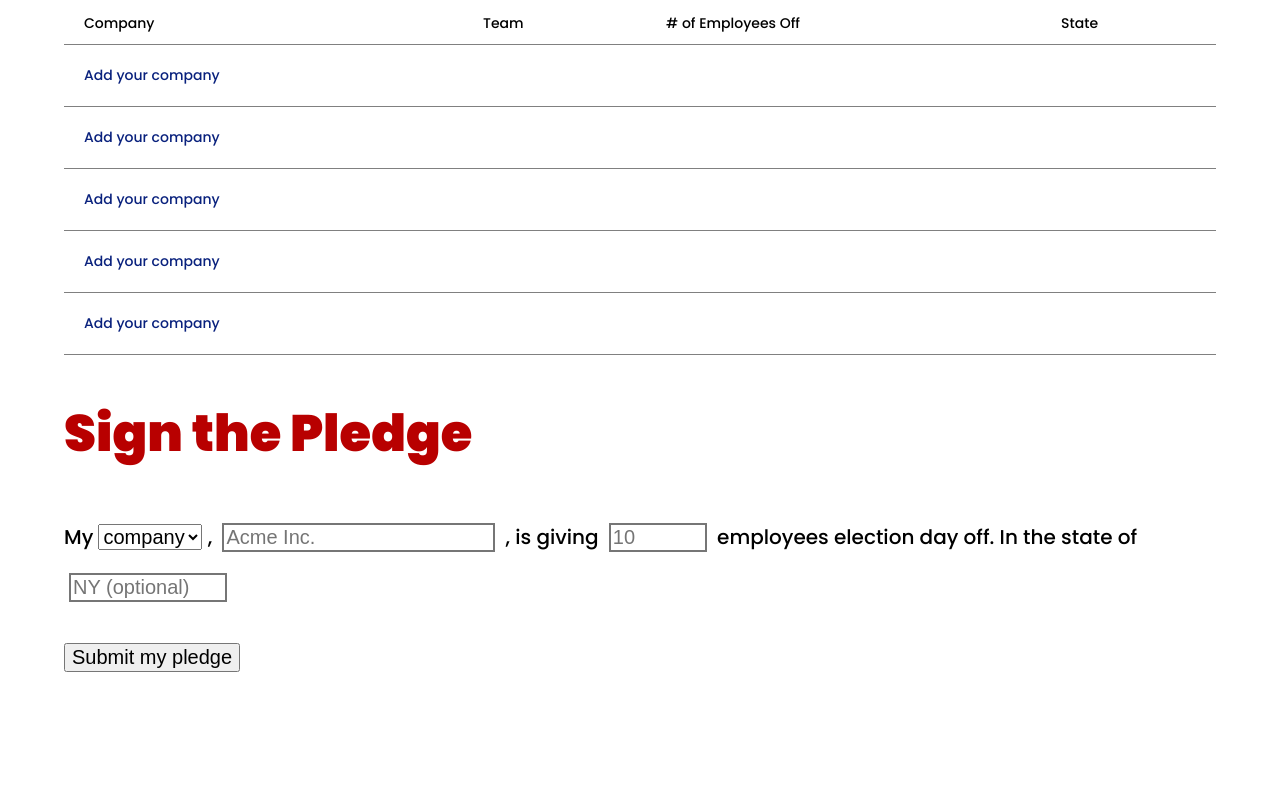
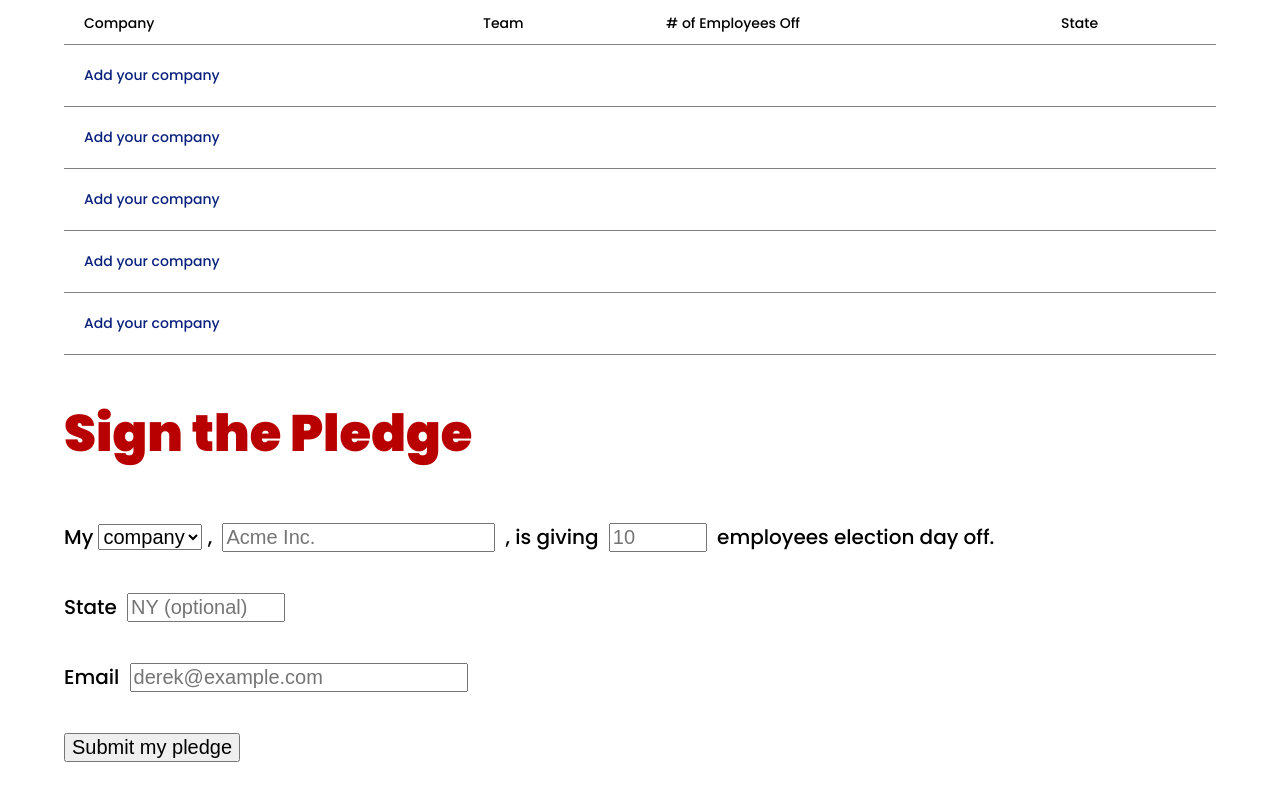
Before and after one commit to alflennik/off-to-vote, a plain HTML site: page public/index.html in a window 1280 px wide. Shown: the part 730-1530 px from the top of the page. Drawn offline with Linux system fonts and the light colour scheme.

Commit message:
More polish

```diff
--- a/public/index.html
+++ b/public/index.html
@@ -98,7 +98,12 @@
         , is giving
         <input id="pledge-number" class="pledge-number" type="number" placeholder="10"/>
         employees election day off.
-        In the state of <input id="pledge-state" class="pledge-state" type="text" placeholder="NY (optional)">
+        <p>
+          State <input id="pledge-state" class="pledge-state" type="text" placeholder="NY (optional)">
+        </p>
+        <p>
+          Email <input id="pledge-email" class="pledge-email" type="email" placeholder="derek@example.com" />
+        </p>
         <p>
           <button id="pledge-submit" class="pledge-submit" type="submit">Submit my pledge</button>
         </p>
--- a/public/pledge-form.js
+++ b/public/pledge-form.js
@@ -7,6 +7,7 @@
   const companyNameField = document.querySelector('#pledge-company')
   const numberOfEmployeesField = document.querySelector('#pledge-number')
   const stateField = document.querySelector('#pledge-state')
+  const emailField = document.querySelector('#pledge-email')
 
 
   const highlightField = field => {
@@ -33,6 +34,7 @@
     const companyName = companyNameField.value
     const numberOfEmployees = numberOfEmployeesField.value
     const state = stateField.value
+    const email = emailField.value
 
     let isValid = true
 
@@ -64,6 +66,13 @@
       clearFieldHighlight(stateField)
     }
 
+    if (!email || email.match(/.+@.+/) === null) {
+      highlightField(emailField)
+      isValid = false
+    } else {
+      clearFieldHighlight(emailField)
+    }
+
     if (!isValid) {
       return
     }
--- a/public/styles.css
+++ b/public/styles.css
@@ -126,7 +126,6 @@ body {
   font-size: 20px;
 }
 .pledge-form input {
-  border-style: solid;
   margin: 0 5px;
 }
 .pledge-number {
@@ -134,6 +133,10 @@ body {
 }
 .pledge-state {
   width: 150px;
+}
+.pledge-email {
+  width: 60vw;
+  max-width: 330px;
 }
 /* Hidden field to catch automated form submission. Since it's invisible, if it's submitted
 a human didn't submit it. */
```
